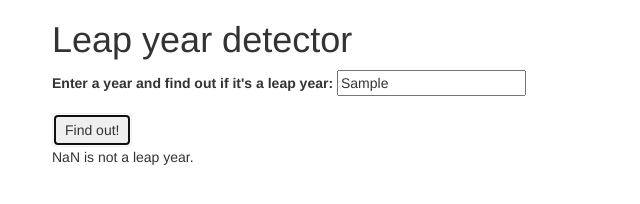
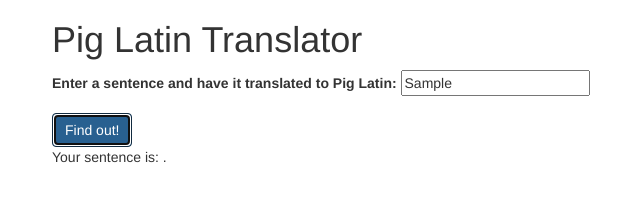
Before and after one commit to taliahaller/day-2-pig-latin, a plain HTML site: page index.html in a window 1280 px wide. Both pictures are taken after typing "Sample" into the empty fields and a click on the button "Find out!". Shown: the whole page, without its empty margins (18-658 px from the left). Drawn offline with nearby package versions, Linux system fonts and the light colour scheme.

Commit message:
initiate for loop to check for beginning vowels and apply pig latin translation

```diff
--- a/css/styles.css
+++ b/css/styles.css
@@ -1,3 +1,3 @@
 #result {
-  display: none;
+
 }
--- a/index.html
+++ b/index.html
@@ -12,19 +12,17 @@
   </head>
   <body>
     <div class="container">
-      <h1>Leap year detector</h1>
-
-      <form id="leap-year">
+      <h1>Pig Latin Translator</h1>
+      <form id="pig-latin">
         <div class="form-group">
-          <label for="year">Enter a year and find out if it's a leap year:</label>
-          <input id="year" type="text">
+          <label for="userInput">Enter a sentence and have it translated to Pig Latin:</label>
+          <input id="userInput" type="text">
         </div>
-
-        <button type="submit" class="btn">Find out!</button>
+        <button type="submit" class="btn btn-primary">Find out!</button>
       </form>
 
       <div id="result">
-        <p><span class="year"></span> is <span class="not"></span> a leap year.</p>
+        <p>Your sentence is: <span class="translated"></span>.</p>
       </div>
     </div>
   </body>
--- a/js/scripts.js
+++ b/js/scripts.js
@@ -1,38 +1,88 @@
 // Business Logic
 
+var vowels = ["a", "e", "i", "o", "u"];
+var consonants = ['b', 'c', 'd', 'f', 'g', 'h', 'j', 'k', 'l', 'm', 'n', 'p', 'q', 'r', 's', 't', 'v', 'w', 'y', 'z'];
 
+var translated = 0;
 
-var leapYear = function(year) {
-if ((year % 100 !== 0) && (year % 4 === 0) || (year % 400 === 0)) {
-  return true;
-  } else {
-  return false;
-}
-};
 
 
 
 // User Interface Logic
 
+
 $(document).ready(function() {
-  $("#leap-year").submit(function(event) {
-    event.preventDefault ();
-    var year = parseInt($("input#year").val());
-    var result = leapYear(year);
+  $("#pig-latin").submit(function(event) {
+    event.preventDefault();
 
-    $(".year").text(year);
+    var userInside = $("input#userInput").val();
+    var vowels = ["a", "e", "i", "o", "u"];
+    for (var i = 0; i < vowels.length; i++) {
+      if (userInside === vowels[i]) {
+        console.log(vowels[i]);
+        console.log(userInside);
+        var result = userInside + "way";
+         console.log(result);
+       $(".translated").text(result);
+       break;
+     } else {
+       alert("Not ready for consonants!");
+       // consonant use case
+       // $(".translated").text(userInside);
+     }
+    }
+  });
+});
 
-    if (!result) {
-      $(".not").text("not");
-    } else {
-      $(".not").text(" ");
-    }
-
-    $("#result").show();
+// //for (i = 0; i < userInside.length; i++) {
+//     for (j = 0;, j < vowels.length; j++) {
+//          if (userInside === vowels[j]) {
 
 
-  });
+//     }
+// }
 
 
 
-});
+
+
+//     for (var i = 0; i < vowels.length; i++) {
+//        var vowel = vowels[i];
+//       var translate = [vowel];
+//       translated.push(translate);
+//
+//        var userInput = $("input#userInput").val();
+//        var result = userInput + "way";
+//
+//     if (userInput === translated) {
+//       $(".translated").text(result);
+//     } else {
+//       $(".translated").text(userInput);
+//     }
+// };
+// });
+// });
+
+
+
+// $(document).ready(function() {
+//   $("#pig-latin").submit(function(event) {
+//     event.preventDefault();
+//     // var userInput = $("input#userInput").val();
+//
+//     for (var i = 0; i < vowels.length; i++) {
+//        var vowel = vowels[i];
+//       var translate = [vowel];
+//       translated.push(translate);
+//
+//        var userInput = $("input#userInput").val();
+//        var result = userInput + "way";
+//
+//     if (userInput === translated) {
+//       $(".translated").text(result);
+//     } else {
+//       $(".translated").text(userInput);
+//     }
+// };
+// });
+// });
```
Also changed, not shown: 1 other file.
